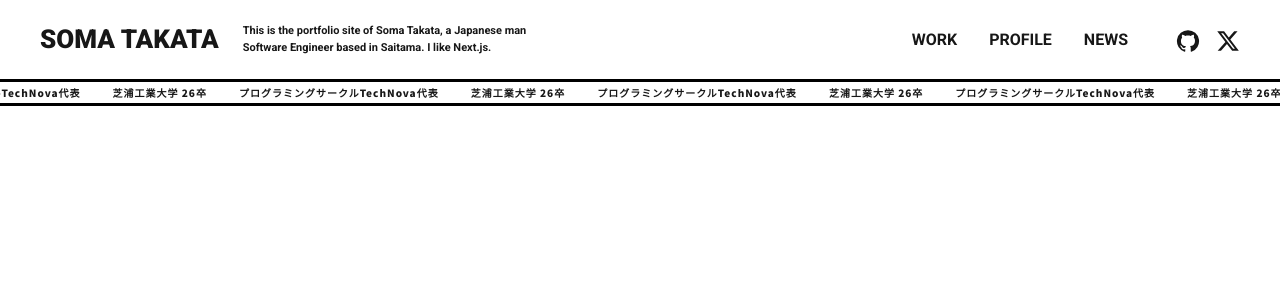
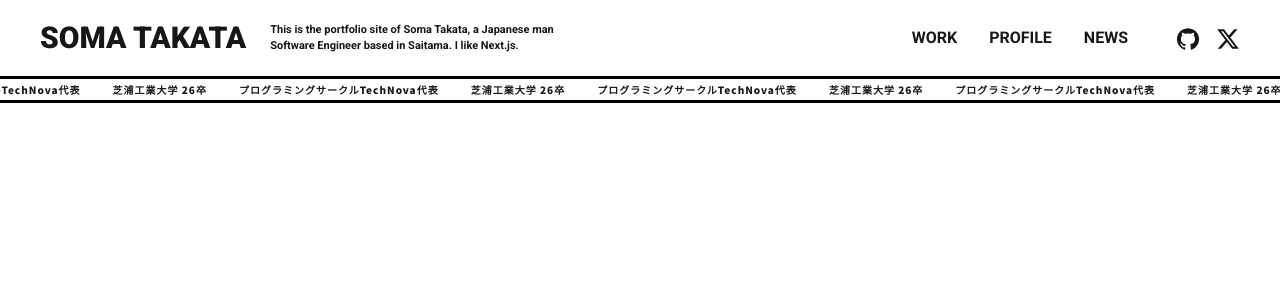
Before and after one commit to SomaTakata/shibayoko, a Next.js app: page / in a window 1280 px wide. Shown: the top 300 px of the page. Built offline with nearby package versions, Linux system fonts and the light colour scheme.

Commit message:
Header文字サイズの変更

```diff
--- a/src/feature/layout/Header.tsx
+++ b/src/feature/layout/Header.tsx
@@ -7,7 +7,7 @@ const Header = () => {
     <header className="py-5 px-10 flex items-center justify-between border-b-[3px] border-black">
       <div className="flex gap-6 items-center justify-center lg:justify-normal w-full">
         {/* 名前は常に表示 */}
-        <h1 className="font-roboto font-black text-[26px]">SOMA TAKATA</h1>
+        <h1 className="font-roboto font-black text-3xl">SOMA TAKATA</h1>
 
         {/* この説明部分は、モバイルやタブレットでは非表示 */}
         <span className="font-roboto font-semibold text-[11px] w-72 lg:flex flex-wrap hidden">
```
